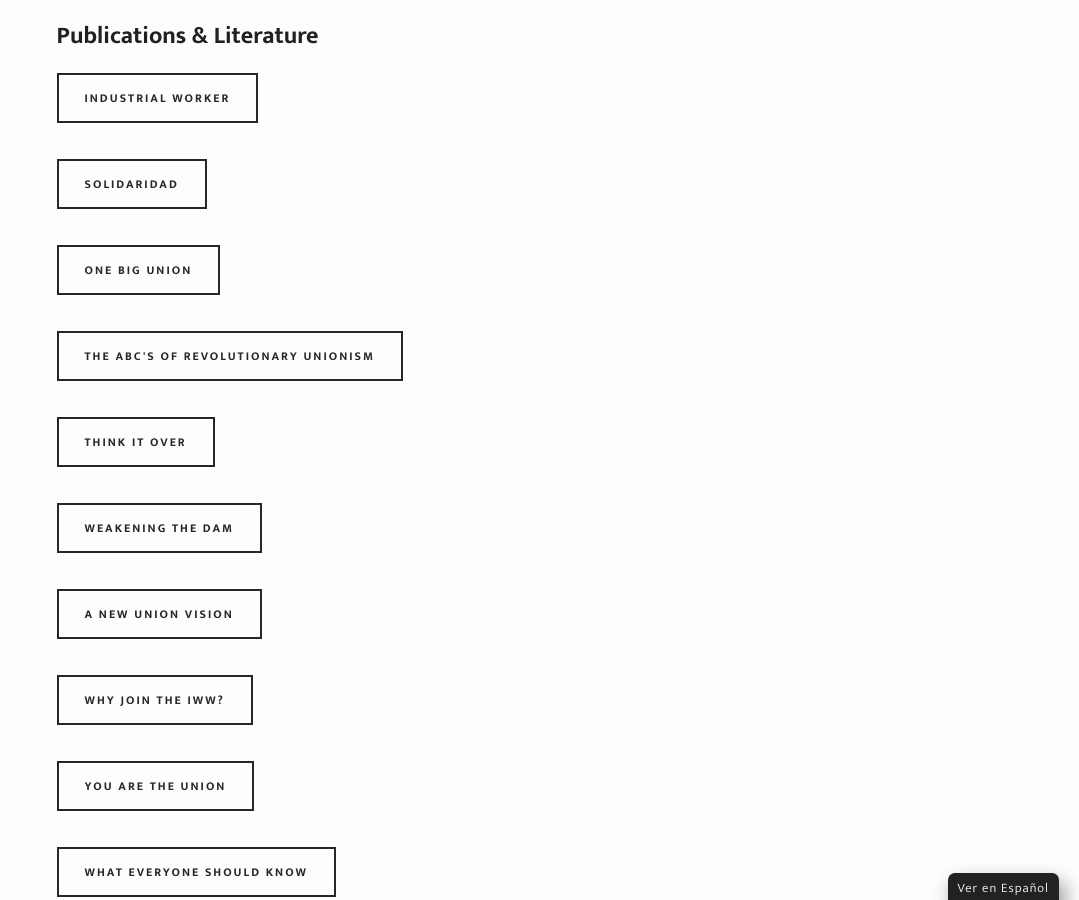
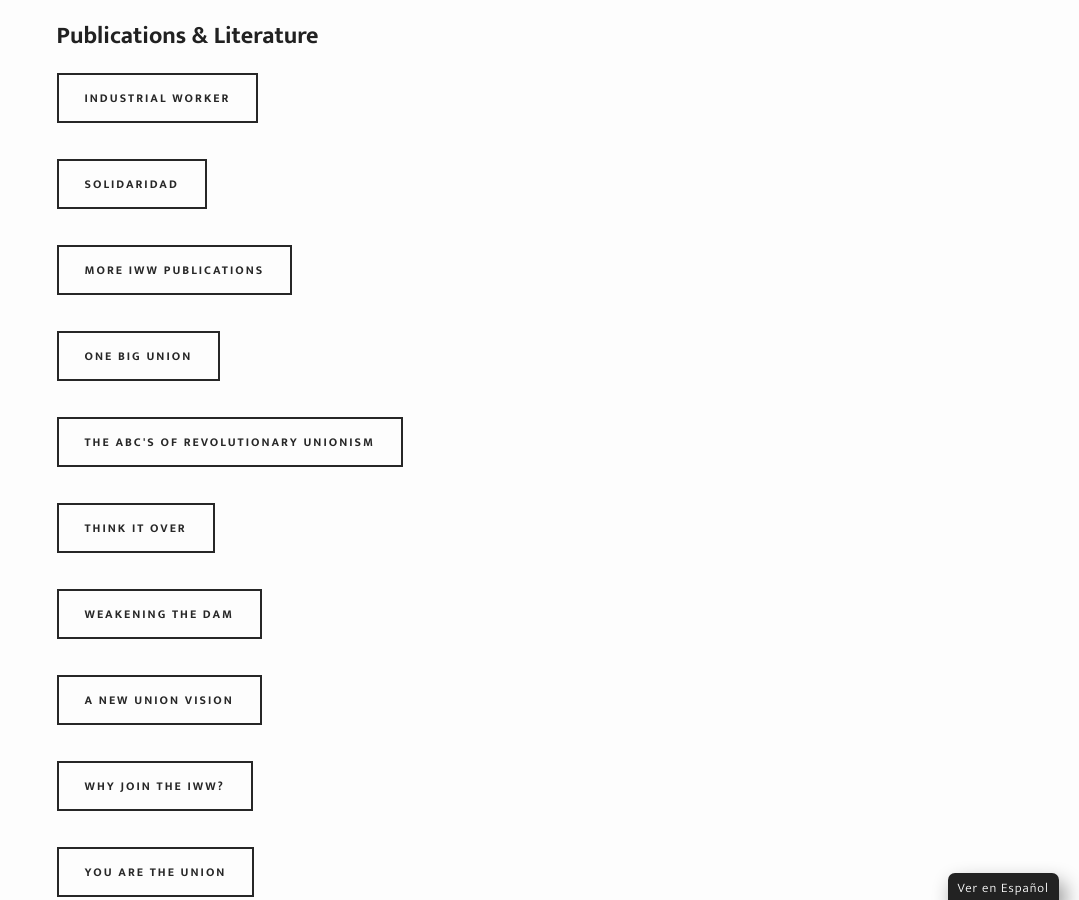
Before and after one commit to IWW-NYC-GMB/iww.nyc, a Jekyll site: the page built from resources.html, in a window 1280 px wide and 900 px high, scrolled down 1421 px. Shown: the whole window, without its empty margins (201-1280 px from the left). Built offline with Jekyll 4.4.1, drawn with Linux system fonts in a browser that asks for light colours; some web fonts are replaced.

Commit message:
Update resources.html

```diff
--- a/resources.html
+++ b/resources.html
@@ -15,6 +15,7 @@
 <h2>Publications & Literature</h2>
 <a href="https://industrialworker.org"><button class="small" style="margin: 12px 15px 24px 0;" ontouchstart="">Industrial Worker</button></a><br>
 <a href="https://iwwsolidaridad.org"><button class="small" style="margin: 12px 15px 24px 0;" ontouchstart="">Solidaridad</button></a><br>
+<a href="https://industrialworker.org/?page_id=681"><button class="small" style="margin: 12px 15px 24px 0;" ontouchstart="">More IWW Publications</button></a><br>
 <a href="{{ site.baseurl }}/obu"><button class="small" style="margin: 12px 15px 24px 0;" ontouchstart="">One Big Union</button></a><br>
 <a href="{{ site.baseurl }}/abc"><button class="small" style="margin: 12px 15px 24px 0;" ontouchstart="">The ABC's of Revolutionary Unionism</button></a><br>
 <a href="{{ site.baseurl }}/think-it-over"><button class="small" style="margin: 12px 15px 24px 0;" ontouchstart="">Think it Over</button></a><br>
```
